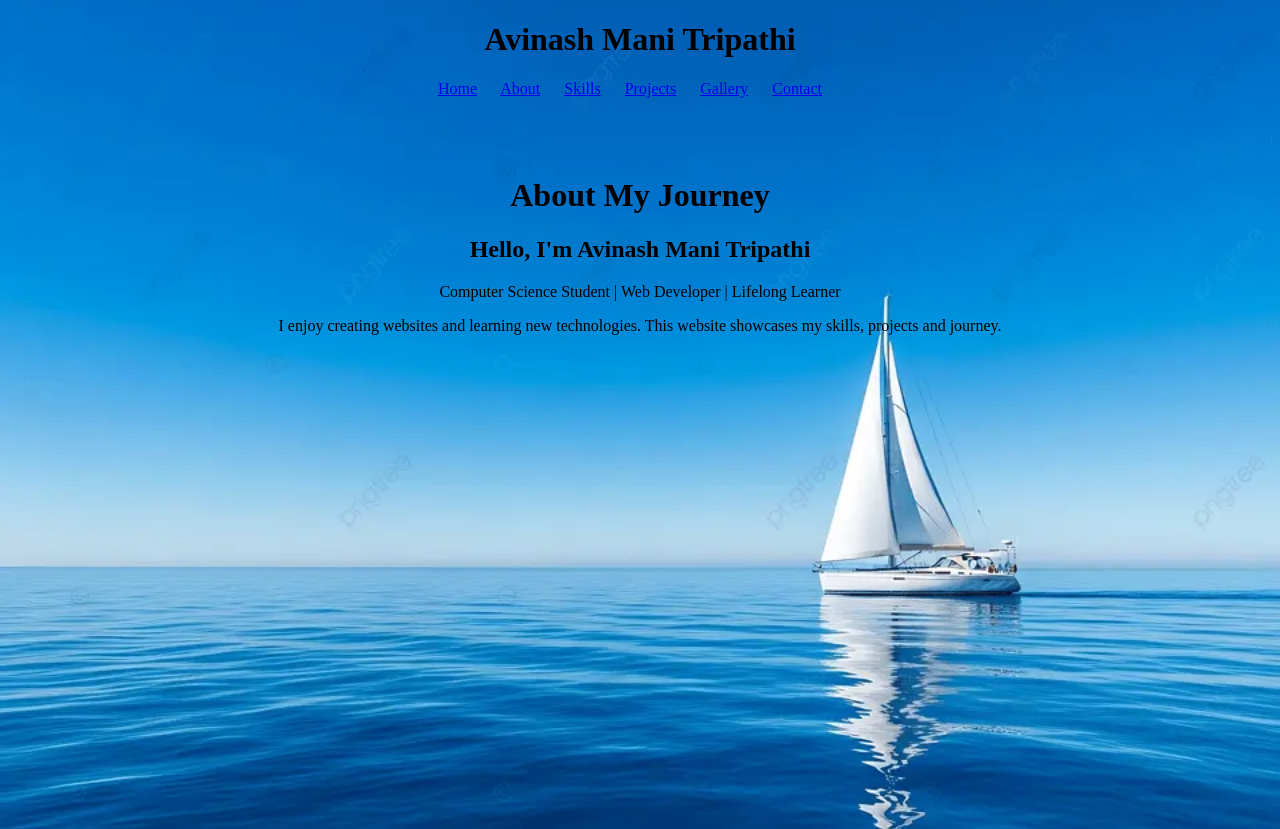
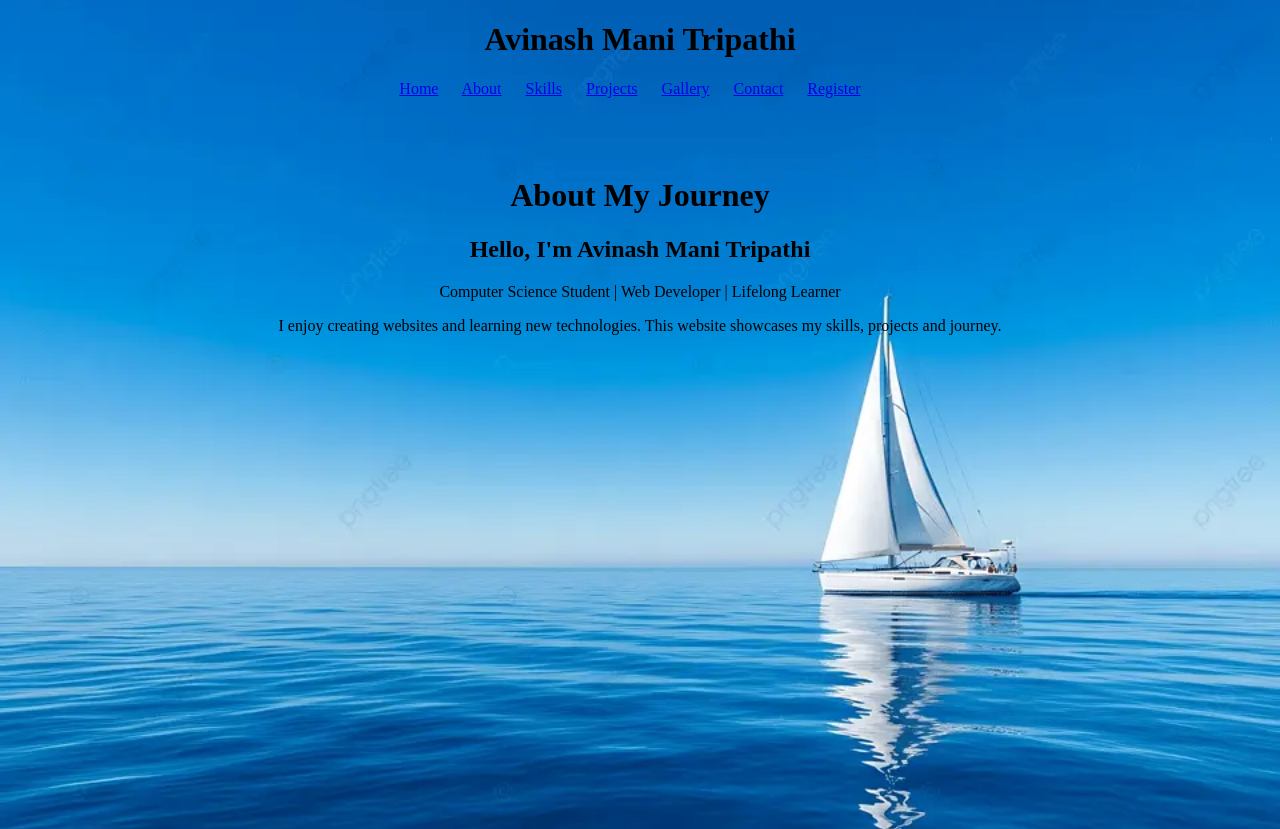
Before and after one commit to AvinashManiTiwari/New-portfolio-website-using-html, a plain HTML site: page index.html in a window 1280 px wide. Drawn offline with Linux system fonts and the light colour scheme.

Commit message:
Add 'Register' link to index.html
Added a new 'Register' link to the navigation menu.

```diff
--- a/index.html
+++ b/index.html
@@ -32,6 +32,7 @@
 <a href="projects.html">Projects</a>&nbsp;&nbsp;&nbsp;&nbsp;&nbsp;
 <a href="gallery.html">Gallery</a>&nbsp;&nbsp;&nbsp;&nbsp;&nbsp;
 <a href="contact.html">Contact</a>&nbsp;&nbsp;&nbsp;&nbsp;&nbsp;
+<a href="register.html">Register</a>&nbsp;&nbsp;&nbsp;&nbsp;&nbsp;
 
 
 <br><br><br>
```
